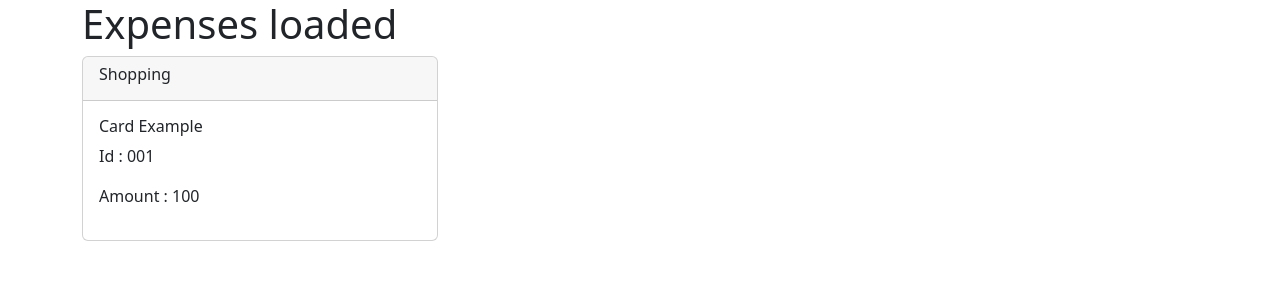
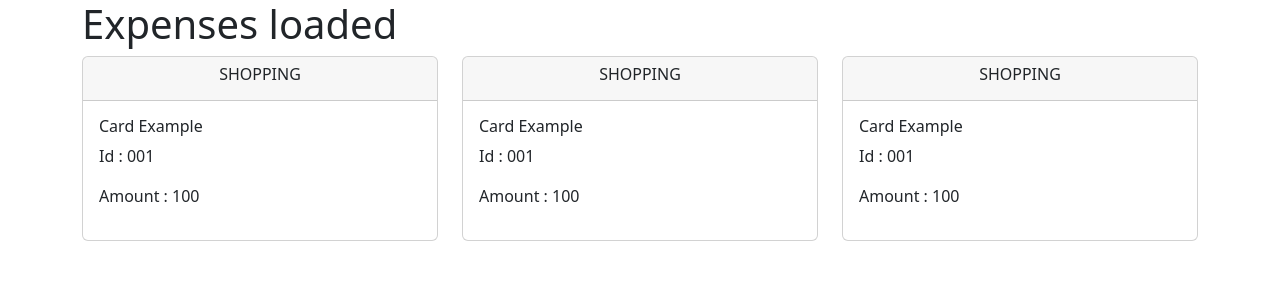
Before and after one commit to sujay004/react-workout-syne, a React (Create React App) app: page / in a window 1280 px wide. Shown: the top 300 px of the page. Built offline with nearby package versions, Linux system fonts and the light colour scheme.

Commit message:
Expense item parent to child data passing

```diff
--- /dev/null
+++ b/src/Components/ExpenseDate.jsx/ExpenseDate.jsx
@@ -0,0 +1,6 @@
+
+const ExpenseDate = (props)=>{
+    // return (
+
+    // )
+}
--- /dev/null
+++ b/src/Components/Expenses/ExpenseItem/ExpenseItem.jsx
@@ -0,0 +1,20 @@
+import React from "react";
+
+
+const ExpenseItem = (props)=>{
+    return (
+        <div className="col-4">
+        <div className="card">
+            <div className="card-header">
+                <h6 className="text-header text-center">{props.expnese.title.toUpperCase()}</h6>
+            </div>
+            <div className="card-body">
+            <h6>Card Example</h6>
+            <p>Id : {props.expnese.id}</p>
+            <p> Amount : {props.expnese.amount}</p>
+            </div>
+        </div>
+    </div>
+    )
+}
+export default ExpenseItem;
--- a/src/Components/Expenses/Expenses.jsx
+++ b/src/Components/Expenses/Expenses.jsx
@@ -1,27 +1,21 @@
+import ExpenseItem from "./ExpenseItem/ExpenseItem";
 
 
 const Expenses = ()=>{
-    let expnese = {
+    let expnese = [{
         id:'001',
         title:'Shopping',
         amount:100
-    }
+    }];
+
+
     return (
         <div className="container">
             <h1>Expenses loaded</h1>
             <div className="row">
-                <div className="col-4">
-                    <div className="card">
-                        <div className="card-header">
-                            <h6 className="text-header">{expnese.title}</h6>
-                        </div>
-                        <div className="card-body">
-                        <h6>Card Example</h6>
-                        <p>Id : {expnese.id}</p>
-                        <p> Amount : {expnese.amount}</p>
-                        </div>
-                    </div>
-                </div>
+            <ExpenseItem expnese={expnese[0]}></ExpenseItem>
+            <ExpenseItem expnese={expnese[0]}></ExpenseItem>
+            <ExpenseItem expnese={expnese[0]}></ExpenseItem>
             </div>
         </div>
     )
```
